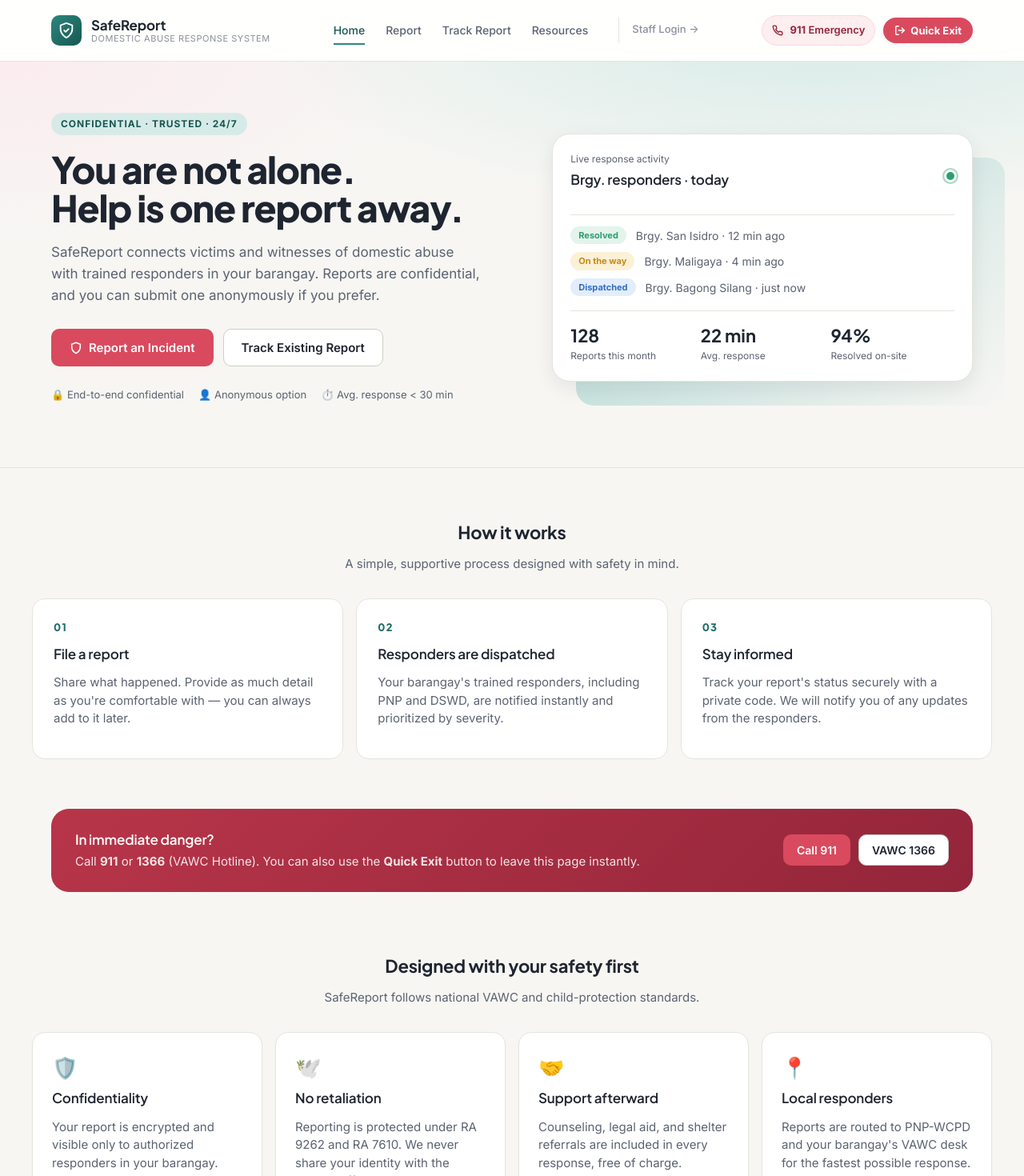
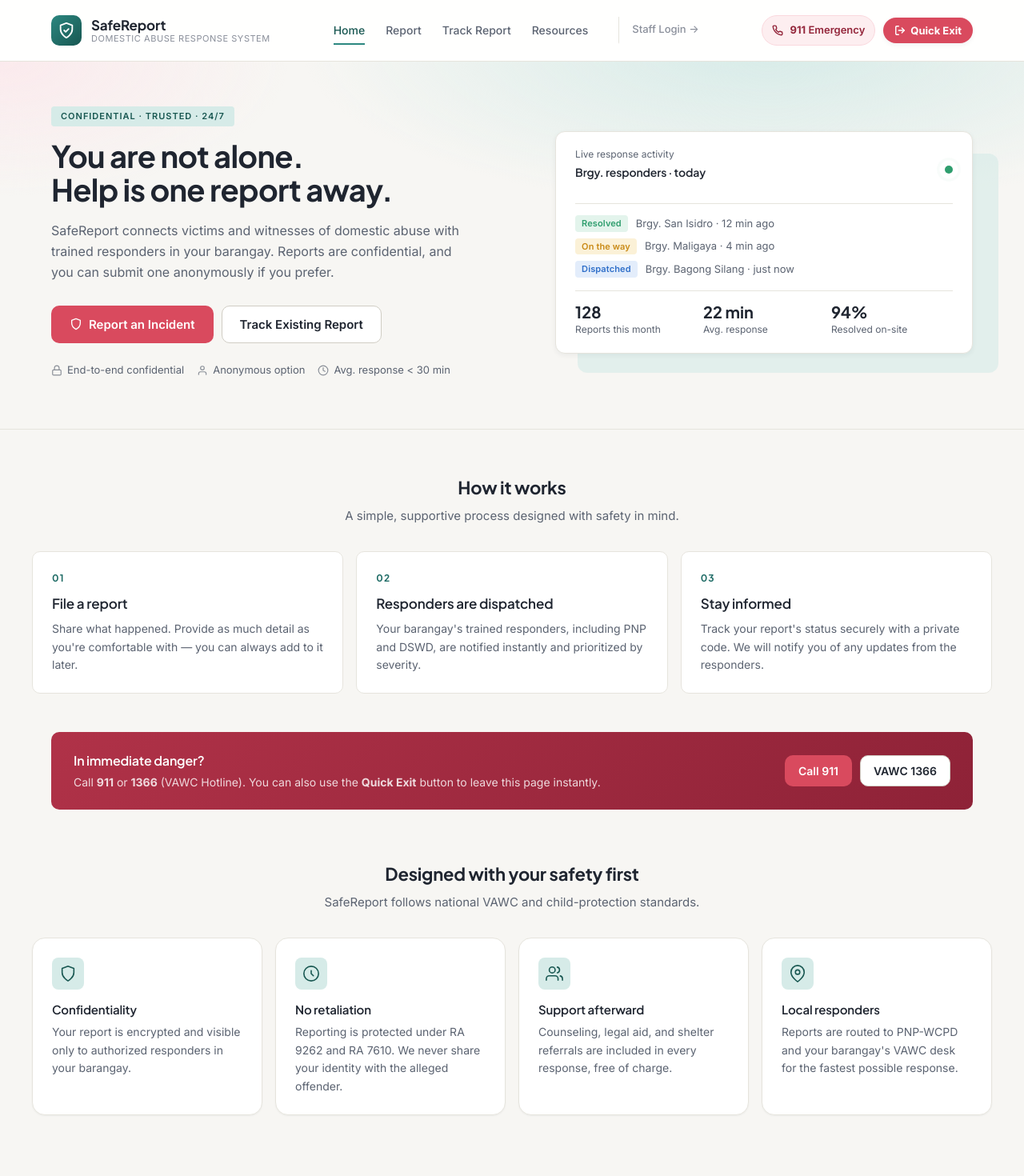
Before and after one commit to 5kr1mp/dars, a Vue app in the folder client/: page / in a window 1280 px wide. Shown: the top 1470 px of the page at 80% size. Built offline with nearby package versions, Linux system fonts and the light colour scheme.

Commit message:
feat(user): update UI

```diff
--- a/client/src/views/user/HomeView.vue
+++ b/client/src/views/user/HomeView.vue
@@ -10,7 +10,7 @@ import AppButton from '../../components/common/AppButton.vue'
       <div class="container hero__inner">
         <div class="hero__copy">
           <span class="eyebrow">Confidential · Trusted · 24/7</span>
-          <h1>You are not alone. <br />Help is one report away.</h1>
+          <h1>You are not alone.<br />Help is one report away.</h1>
           <p class="lead">
             SafeReport connects victims and witnesses of domestic abuse with trained responders
             in your barangay. Reports are confidential, and you can submit one
@@ -21,7 +21,7 @@ import AppButton from '../../components/common/AppButton.vue'
               <AppButton variant="accent" size="lg">
                 <template #icon-left>
                   <svg width="16" height="16" viewBox="0 0 24 24" fill="none" stroke="currentColor"
-                    stroke-width="2.4" stroke-linecap="round" stroke-linejoin="round">
+                    stroke-width="2" stroke-linecap="round" stroke-linejoin="round">
                     <path d="M12 22s8-4.5 8-11.5V5l-8-3-8 3v5.5C4 17.5 12 22 12 22z" />
                   </svg>
                 </template>
@@ -33,9 +33,30 @@ import AppButton from '../../components/common/AppButton.vue'
             </RouterLink>
           </div>
           <div class="hero__assure">
-            <span>🔒 End-to-end confidential</span>
-            <span>👤 Anonymous option</span>
-            <span>⏱️ Avg. response &lt; 30 min</span>
+            <span class="assure-item">
+              <svg width="14" height="14" viewBox="0 0 24 24" fill="none" stroke="currentColor"
+                stroke-width="2" stroke-linecap="round" stroke-linejoin="round" aria-hidden="true">
+                <rect x="3" y="11" width="18" height="11" rx="2" ry="2" />
+                <path d="M7 11V7a5 5 0 0 1 10 0v4" />
+              </svg>
+              End-to-end confidential
+            </span>
+            <span class="assure-item">
+              <svg width="14" height="14" viewBox="0 0 24 24" fill="none" stroke="currentColor"
+                stroke-width="2" stroke-linecap="round" stroke-linejoin="round" aria-hidden="true">
+                <path d="M20 21v-2a4 4 0 0 0-4-4H8a4 4 0 0 0-4 4v2" />
+                <circle cx="12" cy="7" r="4" />
+              </svg>
+              Anonymous option
+            </span>
+            <span class="assure-item">
+              <svg width="14" height="14" viewBox="0 0 24 24" fill="none" stroke="currentColor"
+                stroke-width="2" stroke-linecap="round" stroke-linejoin="round" aria-hidden="true">
+                <circle cx="12" cy="12" r="10" />
+                <polyline points="12 6 12 12 16 14" />
+              </svg>
+              Avg. response &lt; 30 min
+            </span>
           </div>
         </div>
 
@@ -44,7 +65,7 @@ import AppButton from '../../components/common/AppButton.vue'
             <div class="row row--between">
               <div>
                 <div class="muted small">Live response activity</div>
-                <h3 style="margin-top: 4px">Brgy. responders · today</h3>
+                <h3 class="card-title">Brgy. responders · today</h3>
               </div>
               <span class="live-dot"><span /></span>
             </div>
@@ -119,14 +140,14 @@ import AppButton from '../../components/common/AppButton.vue'
     <!-- Help bar -->
     <section class="container">
       <div class="help-bar">
-        <div>
-          <h3 style="color: #fff; margin: 0">In immediate danger?</h3>
-          <p style="color: rgba(255,255,255,0.86); margin: 4px 0 0">
+        <div class="help-bar__text">
+          <h3 class="help-bar__heading">In immediate danger?</h3>
+          <p class="help-bar__sub">
             Call <strong>911</strong> or <strong>1366</strong> (VAWC Hotline). You can
             also use the <strong>Quick Exit</strong> button to leave this page instantly.
           </p>
         </div>
-        <div class="row" style="gap: 10px">
+        <div class="help-bar__actions">
           <a href="tel:911"><AppButton variant="accent" size="md">Call 911</AppButton></a>
           <a href="tel:1366"><AppButton variant="secondary" size="md">VAWC 1366</AppButton></a>
         </div>
@@ -141,7 +162,12 @@ import AppButton from '../../components/common/AppButton.vue'
       </div>
       <div class="grid trust-grid">
         <div class="card card--padded">
-          <div class="trust__icon">🛡️</div>
+          <div class="trust__icon" aria-hidden="true">
+            <svg width="22" height="22" viewBox="0 0 24 24" fill="none" stroke="currentColor"
+              stroke-width="1.75" stroke-linecap="round" stroke-linejoin="round">
+              <path d="M12 22s8-4.5 8-11.5V5l-8-3-8 3v5.5C4 17.5 12 22 12 22z" />
+            </svg>
+          </div>
           <h3>Confidentiality</h3>
           <p>
             Your report is encrypted and visible only to authorized responders in your
@@ -149,7 +175,13 @@ import AppButton from '../../components/common/AppButton.vue'
           </p>
         </div>
         <div class="card card--padded">
-          <div class="trust__icon">🕊️</div>
+          <div class="trust__icon" aria-hidden="true">
+            <svg width="22" height="22" viewBox="0 0 24 24" fill="none" stroke="currentColor"
+              stroke-width="1.75" stroke-linecap="round" stroke-linejoin="round">
+              <circle cx="12" cy="12" r="10" />
+              <path d="M12 8v4l3 3" />
+            </svg>
+          </div>
           <h3>No retaliation</h3>
           <p>
             Reporting is protected under RA 9262 and RA 7610. We never share your
@@ -157,7 +189,15 @@ import AppButton from '../../components/common/AppButton.vue'
           </p>
         </div>
         <div class="card card--padded">
-          <div class="trust__icon">🤝</div>
+          <div class="trust__icon" aria-hidden="true">
+            <svg width="22" height="22" viewBox="0 0 24 24" fill="none" stroke="currentColor"
+              stroke-width="1.75" stroke-linecap="round" stroke-linejoin="round">
+              <path d="M17 21v-2a4 4 0 0 0-4-4H5a4 4 0 0 0-4 4v2" />
+              <circle cx="9" cy="7" r="4" />
+              <path d="M23 21v-2a4 4 0 0 0-3-3.87" />
+              <path d="M16 3.13a4 4 0 0 1 0 7.75" />
+            </svg>
+          </div>
           <h3>Support afterward</h3>
           <p>
             Counseling, legal aid, and shelter referrals are included in every
@@ -165,7 +205,13 @@ import AppButton from '../../components/common/AppButton.vue'
           </p>
         </div>
         <div class="card card--padded">
-          <div class="trust__icon">📍</div>
+          <div class="trust__icon" aria-hidden="true">
+            <svg width="22" height="22" viewBox="0 0 24 24" fill="none" stroke="currentColor"
+              stroke-width="1.75" stroke-linecap="round" stroke-linejoin="round">
+              <path d="M21 10c0 7-9 13-9 13s-9-6-9-13a9 9 0 0 1 18 0z" />
+              <circle cx="12" cy="10" r="3" />
+            </svg>
+          </div>
           <h3>Local responders</h3>
           <p>
             Reports are routed to PNP-WCPD and your barangay's VAWC desk for the
@@ -179,76 +225,108 @@ import AppButton from '../../components/common/AppButton.vue'
 
 <style scoped>
 .home {
-  padding-bottom: 40px;
+  padding-bottom: var(--space-12);
 }
 
-/* Hero */
+/* ─── Hero ─────────────────────────────────────────────── */
 .hero {
   background:
-    radial-gradient(1200px 400px at 80% -10%, var(--color-primary-100), transparent 60%),
-    radial-gradient(900px 360px at 0% 0%, #fbecef, transparent 60%),
+    radial-gradient(900px 320px at 75% -5%, var(--color-primary-100), transparent 65%),
+    radial-gradient(600px 280px at 0% 0%, #fbeaed, transparent 60%),
     var(--color-bg);
-  padding: 64px 0 80px;
+  padding: var(--space-12) 0 64px;
   border-bottom: 1px solid var(--color-border);
 }
+
 .hero__inner {
   display: grid;
   grid-template-columns: 1.1fr 1fr;
-  gap: 48px;
+  gap: var(--space-12);
   align-items: center;
 }
+
 .eyebrow {
   display: inline-block;
-  font-size: 12px;
-  font-weight: 700;
+  font-size: 11px;
+  font-weight: 600;
   text-transform: uppercase;
-  letter-spacing: 0.08em;
+  letter-spacing: 0.09em;
   color: var(--color-primary-700);
   background: var(--color-primary-100);
-  padding: 5px 12px;
-  border-radius: var(--radius-full);
-  margin-bottom: 18px;
+  padding: var(--space-1) var(--space-3);
+  border-radius: 4px;
+  margin-bottom: var(--space-4);
 }
+
 .hero h1 {
-  font-size: 46px;
-  line-height: 1.05;
-  font-weight: 800;
-  letter-spacing: -0.025em;
-  margin-bottom: 18px;
+  font-size: 38px;
+  line-height: 1.12;
+  font-weight: 700;
+  letter-spacing: -0.018em;
+  margin-bottom: var(--space-4);
+  color: var(--color-text);
 }
+
 .lead {
-  font-size: 17px;
-  line-height: 1.6;
+  font-size: 16px;
+  line-height: 1.65;
   color: var(--color-text-muted);
-  max-width: 540px;
-  margin-bottom: 28px;
+  max-width: 520px;
+  margin-bottom: var(--space-7, 28px);
 }
+
 .hero__cta {
   display: flex;
-  gap: 12px;
+  gap: var(--space-2-5, 10px);
   flex-wrap: wrap;
-  margin-bottom: 26px;
+  margin-bottom: var(--space-6);
 }
-.hero__cta a { text-decoration: none; }
+
+.hero__cta a {
+  text-decoration: none;
+}
+
 .hero__assure {
   display: flex;
   flex-wrap: wrap;
-  gap: 18px;
+  gap: var(--space-4);
+}
+
+.assure-item {
+  display: inline-flex;
+  align-items: center;
+  gap: var(--space-1-5, 6px);
   font-size: 13px;
   color: var(--color-text-muted);
 }
 
-/* Right card */
-.hero__visual { position: relative; }
+.assure-item svg {
+  flex-shrink: 0;
+  opacity: 0.7;
+}
+
+/* ─── Status card ───────────────────────────────────────── */
+.hero__visual {
+  position: relative;
+}
+
 .status-card {
   background: var(--color-surface);
   border: 1px solid var(--color-border);
-  border-radius: var(--radius-xl);
-  padding: 22px;
-  box-shadow: var(--shadow-md);
+  border-radius: 12px;
+  padding: var(--space-5) var(--space-6);
+  box-shadow: var(--shadow-sm);
   position: relative;
   z-index: 2;
 }
+
+.card-title {
+  font-size: 14px;
+  font-weight: 600;
+  margin-top: var(--space-1);
+  color: var(--color-text);
+}
+
 .live-dot {
   position: relative;
   width: 10px;
@@ -256,111 +334,265 @@ import AppButton from '../../components/common/AppButton.vue'
   border-radius: 50%;
   background: var(--color-success);
   display: inline-block;
+  flex-shrink: 0;
+  margin-top: 2px;
 }
+
 .live-dot span {
   position: absolute;
   inset: -4px;
   border-radius: 50%;
   border: 2px solid var(--color-success);
-  opacity: 0.5;
-  animation: pulse 1.6s ease-out infinite;
+  opacity: 0.45;
+  animation: pulse 1.8s ease-out infinite;
 }
+
 @keyframes pulse {
-  to { transform: scale(1.6); opacity: 0; }
+  to {
+    transform: scale(1.7);
+    opacity: 0;
+  }
 }
+
 .response-list {
   list-style: none;
   padding: 0;
-  margin: 18px 0 0;
+  margin: 0;
   display: flex;
   flex-direction: column;
-  gap: 10px;
+  gap: var(--space-2);
   border-top: 1px solid var(--color-border);
-  padding-top: 14px;
+  margin-top: var(--space-4);
+  padding-top: var(--space-3-5, 14px);
 }
+
 .response-list li {
   display: flex;
   align-items: center;
-  gap: 12px;
-  font-size: 14px;
+  gap: var(--space-2-5, 10px);
+  font-size: 13px;
 }
+
 .bdg {
   display: inline-block;
   font-size: 11px;
-  font-weight: 700;
-  padding: 3px 10px;
-  border-radius: var(--radius-full);
+  font-weight: 600;
+  padding: 2px var(--space-2);
+  border-radius: 4px;
+  letter-spacing: 0.01em;
 }
-.bdg.success { background: var(--color-success-bg); color: var(--color-success); }
-.bdg.warn { background: var(--color-warning-bg); color: var(--color-warning); }
-.bdg.info { background: var(--color-info-bg); color: var(--color-info); }
+
+.bdg.success {
+  background: var(--color-success-bg);
+  color: var(--color-success);
+}
+
+.bdg.warn {
+  background: var(--color-warning-bg);
+  color: var(--color-warning);
+}
+
+.bdg.info {
+  background: var(--color-info-bg);
+  color: var(--color-info);
+}
+
 .metric-row {
-  margin-top: 18px;
-  padding-top: 14px;
+  margin-top: var(--space-4);
+  padding-top: var(--space-3-5, 14px);
   border-top: 1px solid var(--color-border);
   display: grid;
   grid-template-columns: repeat(3, 1fr);
-  gap: 8px;
+  gap: var(--space-2);
 }
+
 .metric-value {
   font-family: var(--font-display);
-  font-size: 22px;
+  font-size: 20px;
   font-weight: 700;
+  color: var(--color-text);
+  line-height: 1.2;
+  margin-bottom: 2px;
 }
-.small { font-size: 12px; }
+
+.small {
+  font-size: 12px;
+  line-height: 1.4;
+}
+
 .hero__bg {
   position: absolute;
-  inset: 30px -40px -30px 30px;
-  background: linear-gradient(135deg, var(--color-primary-200), transparent);
-  border-radius: var(--radius-xl);
+  inset: var(--space-7, 28px) calc(var(--space-8) * -1) calc(var(--space-6) * -1) var(--space-7, 28px);
+  background: var(--color-primary-100);
+  border-radius: 12px;
   z-index: 1;
+  opacity: 0.6;
 }
 
-.section { padding: 64px 0 12px; }
-.section__head { text-align: center; max-width: 640px; margin: 0 auto 32px; }
+/* ─── Section wrapper ───────────────────────────────────── */
+.section {
+  padding: var(--space-12) 0 var(--space-2);
+}
 
-.steps-grid { grid-template-columns: repeat(3, 1fr); }
+.section__head {
+  text-align: center;
+  max-width: 580px;
+  margin: 0 auto var(--space-8);
+}
+
+.section__head h2 {
+  margin-bottom: var(--space-2);
+}
+
+/* ─── Steps ─────────────────────────────────────────────── */
+.steps-grid {
+  grid-template-columns: repeat(3, 1fr);
+}
+
 .step-card {
   background: var(--color-surface);
   border: 1px solid var(--color-border);
-  border-radius: var(--radius-lg);
-  padding: 26px;
+  border-radius: 10px;
+  padding: var(--space-6);
   position: relative;
-  transition: transform 0.15s, box-shadow 0.15s;
+  transition: box-shadow 0.15s ease;
 }
+
 .step-card:hover {
-  transform: translateY(-2px);
-  box-shadow: var(--shadow-md);
+  box-shadow: var(--shadow-sm);
 }
+
 .step-card__num {
   font-family: var(--font-display);
-  font-weight: 800;
-  font-size: 13px;
+  font-weight: 700;
+  font-size: 12px;
   color: var(--color-primary-600);
   letter-spacing: 0.1em;
-  margin-bottom: 10px;
+  margin-bottom: var(--space-2-5, 10px);
 }
 
+.step-card h3 {
+  margin-bottom: var(--space-2);
+}
+
+.step-card p {
+  font-size: 14px;
+  line-height: 1.6;
+  color: var(--color-text-muted);
+  margin: 0;
+}
+
+/* ─── Help bar ──────────────────────────────────────────── */
 .help-bar {
-  margin: 50px 0 12px;
-  background: linear-gradient(135deg, #b83549, #93253a);
-  border-radius: var(--radius-xl);
-  padding: 26px 30px;
+  margin: var(--space-10) 0 var(--space-2);
+  background: linear-gradient(135deg, #b03248, #8e2237);
+  border-radius: 10px;
+  padding: var(--space-6) var(--space-7, 28px);
   display: flex;
   align-items: center;
   justify-content: space-between;
-  gap: 24px;
-  color: #fff;
+  gap: var(--space-5);
   flex-wrap: wrap;
 }
 
-.trust-grid { grid-template-columns: repeat(4, 1fr); }
-.trust__icon { font-size: 26px; margin-bottom: 6px; }
+.help-bar__heading {
+  color: #fff;
+  margin: 0 0 var(--space-1);
+  font-size: 16px;
+  font-weight: 600;
+}
 
+.help-bar__sub {
+  color: rgba(255, 255, 255, 0.82);
+  margin: 0;
+  font-size: 14px;
+  line-height: 1.5;
+}
+
+.help-bar__actions {
+  display: flex;
+  gap: var(--space-2-5, 10px);
+  flex-shrink: 0;
+}
+
+.help-bar__actions a {
+  text-decoration: none;
+}
+
+/* ─── Trust cards ───────────────────────────────────────── */
+.trust-grid {
+  grid-template-columns: repeat(4, 1fr);
+}
+
+.trust__icon {
+  display: flex;
+  align-items: center;
+  justify-content: center;
+  width: var(--space-10);
+  height: var(--space-10);
+  background: var(--color-primary-100);
+  border-radius: 8px;
+  color: var(--color-primary-700);
+  margin-bottom: var(--space-3-5, 14px);
+}
+
+.card--padded h3 {
+  font-size: 15px;
+  font-weight: 600;
+  margin-bottom: var(--space-1-5, 6px);
+}
+
+.card--padded p {
+  font-size: 14px;
+  line-height: 1.6;
+  color: var(--color-text-muted);
+  margin: 0;
+}
+
+/* ─── Responsive ────────────────────────────────────────── */
 @media (max-width: 960px) {
-  .hero__inner { grid-template-columns: 1fr; }
-  .hero h1 { font-size: 36px; }
-  .steps-grid { grid-template-columns: 1fr; }
-  .trust-grid { grid-template-columns: 1fr 1fr; }
+  .hero {
+    padding: 40px 0 48px;
+  }
+
+  .hero__inner {
+    grid-template-columns: 1fr;
+    gap: 32px;
+  }
+
+  .hero h1 {
+    font-size: 30px;
+  }
+
+  .steps-grid {
+    grid-template-columns: 1fr;
+  }
+
+  .trust-grid {
+    grid-template-columns: 1fr 1fr;
+  }
+
+  .help-bar {
+    flex-direction: column;
+    align-items: flex-start;
+  }
+
+  .section {
+    padding: 40px 0 8px;
+  }
+}
+
+@media (max-width: 560px) {
+  .trust-grid {
+    grid-template-columns: 1fr;
+  }
+
+  .hero__cta {
+    flex-direction: column;
+  }
+
+  .metric-row {
+    gap: 12px;
+  }
 }
 </style>
```
Also changed, not shown: client/src/views/user/ReportView.vue (+35 -35 lines).
